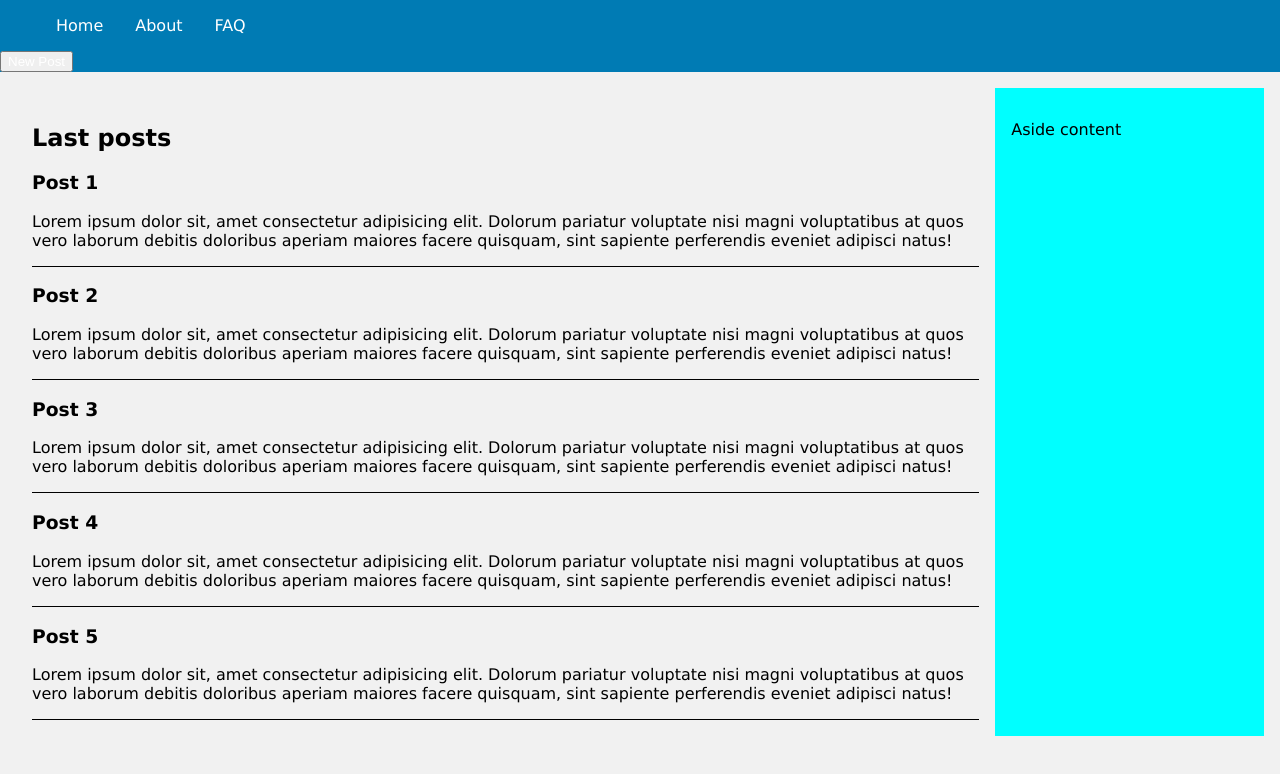
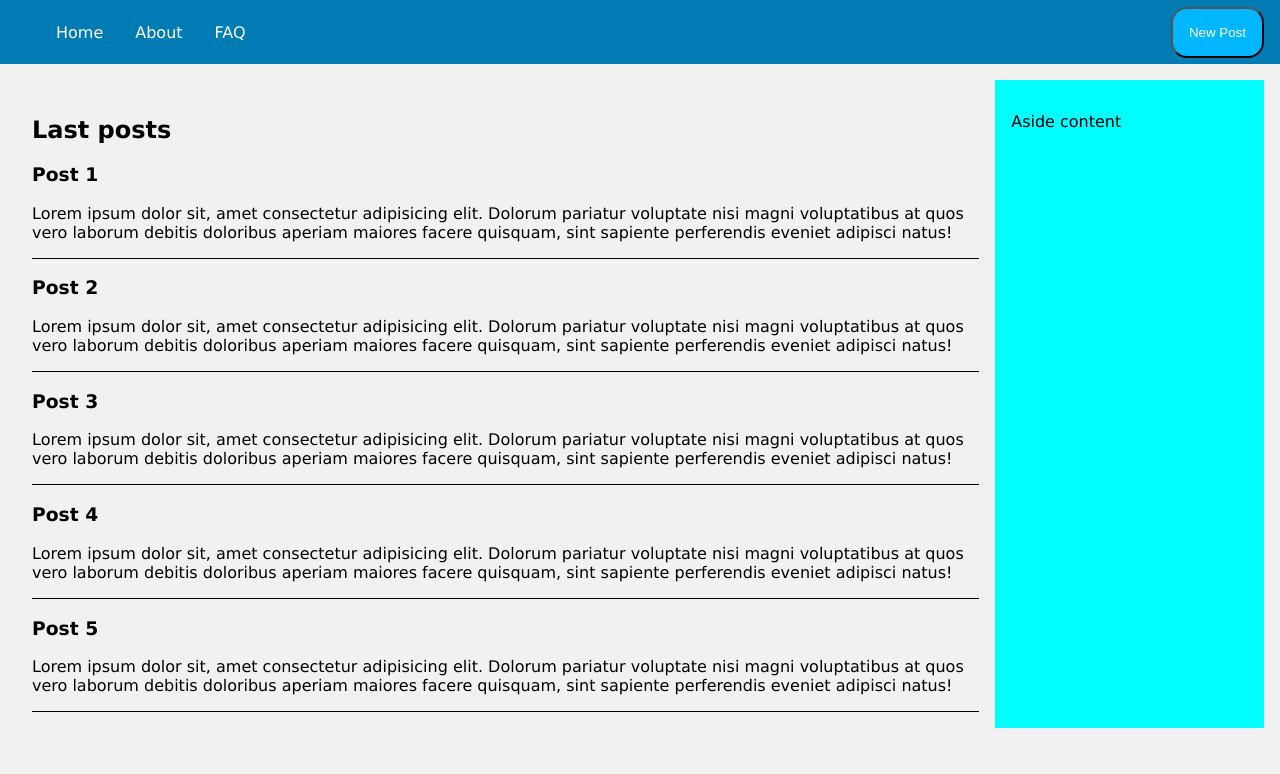
Before and after one commit to TheSaulMx/coding-chunks-dev, a React (Vite) app: page / in a window 1280 px wide. Shown: the top 774 px of the page. Built offline with nearby package versions, Linux system fonts and the light colour scheme.

Commit message:
changes in the styles

```diff
--- a/src/components/layout/layoutStyle.css
+++ b/src/components/layout/layoutStyle.css
@@ -8,6 +8,10 @@
 
 nav {
     background: rgb(0, 123, 180);
+    display: flex;
+    justify-content: space-between;
+    align-items: center;
+    height: 4rem;
 }
 
 nav ul {
@@ -21,6 +25,13 @@ nav ul li {
     margin: 1rem;
 }
 
+button {
+    padding: 1rem;
+    margin: 1rem;
+    border-radius: 1rem;
+    background-color: rgb(0, 183, 255);
+}
+
 .Link {
     text-decoration: none;
     color: #fff;
```
